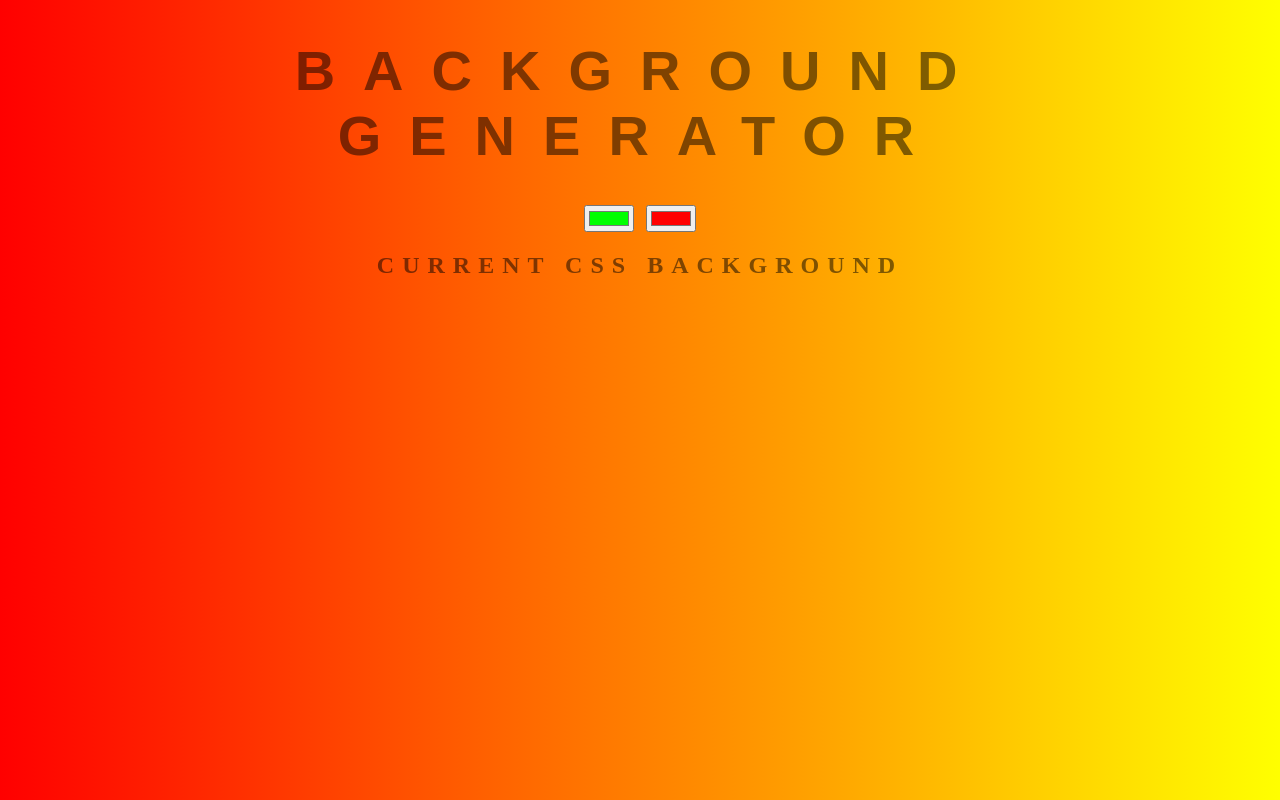
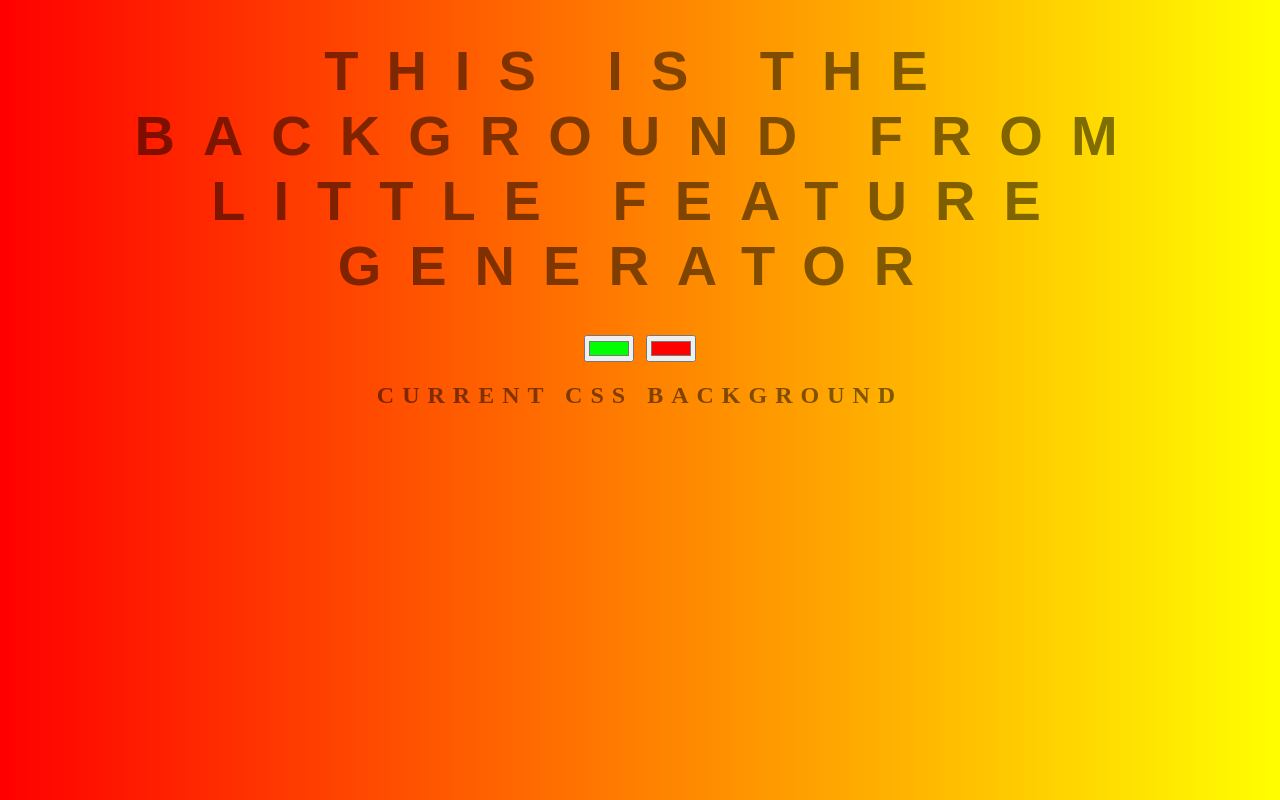
Before and after one commit to paulorinze/Background-Generator, a plain HTML site: page index.html in a window 1280 px wide. Drawn offline with Linux system fonts and the light colour scheme.

Commit message:
changing text

```diff
--- a/index.html
+++ b/index.html
@@ -5,7 +5,7 @@
 	<link rel="stylesheet" type="text/css" href="style.css">
 </head>
 <body id="gradient">
-	<h1>Background Generator</h1>
+	<h1>This is the background from little feature Generator</h1>
 	<input class="color1" type="color" name="color1" value="#00ff00">
 	<input class="color2" type="color" name="color2" value="#ff0000">
 	<h2>Current CSS Background</h2>
```
